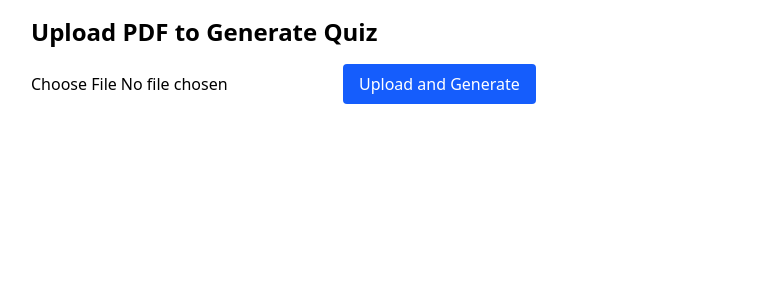
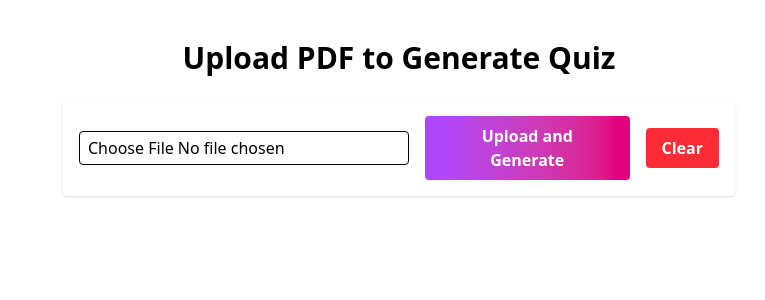
Before and after one commit to ahbab-zaman/quiz-client, a React (Vite) app: page / in a window 1280 px wide. Shown: the top 300 px of the page, without its empty margins (241-1006 px from the left). Built offline with nearby package versions, Linux system fonts and the light colour scheme.

Commit message:
add fancy design to the quizUploader page

```diff
--- a/package.json
+++ b/package.json
@@ -12,8 +12,10 @@
   "dependencies": {
     "@tailwindcss/vite": "^4.1.10",
     "axios": "^1.10.0",
+    "framer-motion": "^12.18.1",
     "react": "^19.1.0",
     "react-dom": "^19.1.0",
+    "react-hot-toast": "^2.5.2",
     "tailwindcss": "^4.1.10"
   },
   "devDependencies": {
--- a/src/App.jsx
+++ b/src/App.jsx
@@ -1,8 +1,10 @@
-import React, { useState } from "react";
+import React, { useState, useRef } from "react";
 import axios from "axios";
+import { motion } from "framer-motion";
+import toast, { Toaster } from "react-hot-toast";
 
 const SkeletonCard = () => (
-  <div className="border p-4 rounded shadow animate-pulse space-y-4">
+  <div className="border p-4 rounded shadow animate-pulse space-y-4 bg-white">
     <div className="h-64 bg-gray-300 rounded" />
     <div className="h-4 bg-gray-300 rounded w-2/3" />
     <div className="h-3 bg-gray-300 rounded w-3/4" />
@@ -15,51 +17,75 @@ const QuizUploader = () => {
   const [file, setFile] = useState(null);
   const [results, setResults] = useState([]);
   const [loading, setLoading] = useState(false);
+  const fileInputRef = useRef(null); // Reference to reset file input
 
   const handleUpload = async () => {
-    if (!file) return alert("Please select a PDF file.");
+    if (!file) return toast.error("Please select a PDF file.");
 
     const formData = new FormData();
     formData.append("pdf", file);
 
     setLoading(true);
     setResults([]);
+
     try {
       const response = await axios.post(
-        `http://localhost:5000/api/quiz/upload`,
+        `http://localhost:5000/quiz/upload`,
         formData,
-        {
-          headers: { "Content-Type": "multipart/form-data" },
-        }
+        { headers: { "Content-Type": "multipart/form-data" } }
       );
       setResults(response.data);
+      toast.success("Quiz generated successfully!");
     } catch (error) {
       console.error("Upload error:", error);
-      alert("Failed to process PDF");
+      toast.error("Failed to process PDF");
     } finally {
       setLoading(false);
     }
   };
 
+  const handleClear = () => {
+    setFile(null);
+    setResults([]);
+    setLoading(false);
+    if (fileInputRef.current) {
+      fileInputRef.current.value = null; // Reset input manually
+    }
+    toast.success("Cleared successfully!");
+  };
+
   return (
-    <div className="p-4 max-w-3xl mx-auto">
-      <h2 className="text-2xl font-bold mb-4">Upload PDF to Generate Quiz</h2>
+    <div className="min-h-screen py-10 px-4">
+      <Toaster position="top-center" reverseOrder={false} />
+      <div className="max-w-5xl mx-auto space-y-6">
+        <h2 className="text-3xl font-bold text-center">
+          Upload PDF to Generate Quiz
+        </h2>
 
+        <div className="flex flex-col sm:flex-row items-center gap-4 bg-white p-4 rounded shadow max-w-2xl mx-auto">
           <input
+            ref={fileInputRef}
             type="file"
             accept="application/pdf"
             onChange={(e) => setFile(e.target.files[0])}
-        className="mb-2"
+            className="border px-2 py-1 text-black rounded w-full sm:w-auto"
           />
           <button
             onClick={handleUpload}
             disabled={loading}
-        className="bg-blue-600 text-white px-4 py-2 rounded hover:bg-blue-700 disabled:opacity-50"
+            className="bg-gradient-to-r from-purple-500 to-pink-600 hover:from-pink-600 hover:to-purple-500 transition-colors text-white px-6 py-2 rounded font-semibold disabled:opacity-50"
           >
             {loading ? "Processing..." : "Upload and Generate"}
           </button>
+          <button
+            onClick={handleClear}
+            className="bg-red-500 hover:bg-red-600 text-white px-4 py-2 rounded font-semibold transition-colors"
+          >
+            Clear
+          </button>
+        </div>
 
-      <div className="mt-6 space-y-8">
+        <div className="mt-10 space-y-10">
           {loading && (
             <>
               <SkeletonCard />
@@ -68,29 +94,36 @@ const QuizUploader = () => {
           )}
 
           {!loading &&
-          results.map((page, idx) => (
-            <div key={idx} className="border p-4 rounded shadow">
+            results.map((item, idx) => (
+              <motion.div
+                key={idx}
+                initial={{ opacity: 0, y: 30 }}
+                animate={{ opacity: 1, y: 0 }}
+                transition={{ duration: 0.5, delay: idx * 0.1 }}
+                className="flex flex-col sm:flex-row items-center border rounded-lg p-6 shadow-md bg-white text-black space-y-4 sm:space-y-0 sm:space-x-6"
+              >
                 <img
-                src={page.image}
-                alt={`Page ${idx + 1}`}
-                className="w-full mb-4"
+                  src={item.image}
+                  alt={`Page Image ${idx + 1}`}
+                  className="w-40 h-auto rounded-md shadow"
+                  onError={(e) => (e.target.src = "/fallback-image.png")}
                 />
-              <h3 className="text-lg font-semibold mb-2">
-                Questions from Page {idx + 1}:
-              </h3>
-              {page.questions.map((q, qIndex) => (
-                <div key={qIndex} className="mb-4">
-                  <p className="font-medium">{q.question}</p>
-                  <ul className="list-disc ml-6">
-                    {q.options.map((opt, optIndex) => (
-                      <li key={optIndex}>{opt}</li>
+                <div className="flex-1">
+                  <p className="font-semibold text-lg mb-2">
+                    {idx + 1}. {item.question}
+                  </p>
+                  <ul className="list-disc ml-6 text-gray-700 space-y-1">
+                    {item.options.map((opt, optIdx) => (
+                      <li key={optIdx}>{opt}</li>
                     ))}
                   </ul>
-                  <p className="text-green-600 mt-1">Answer: {q.answer}</p>
+                  <div className="text-green-600 font-semibold mt-3">
+                    Answer: {item.answer}
                   </div>
+                </div>
+              </motion.div>
             ))}
         </div>
-          ))}
       </div>
     </div>
   );
```
Also changed, not shown: 1 other file (tests, documents, lock files or other folders). Lines whose indentation alone changed are shown as unchanged.
